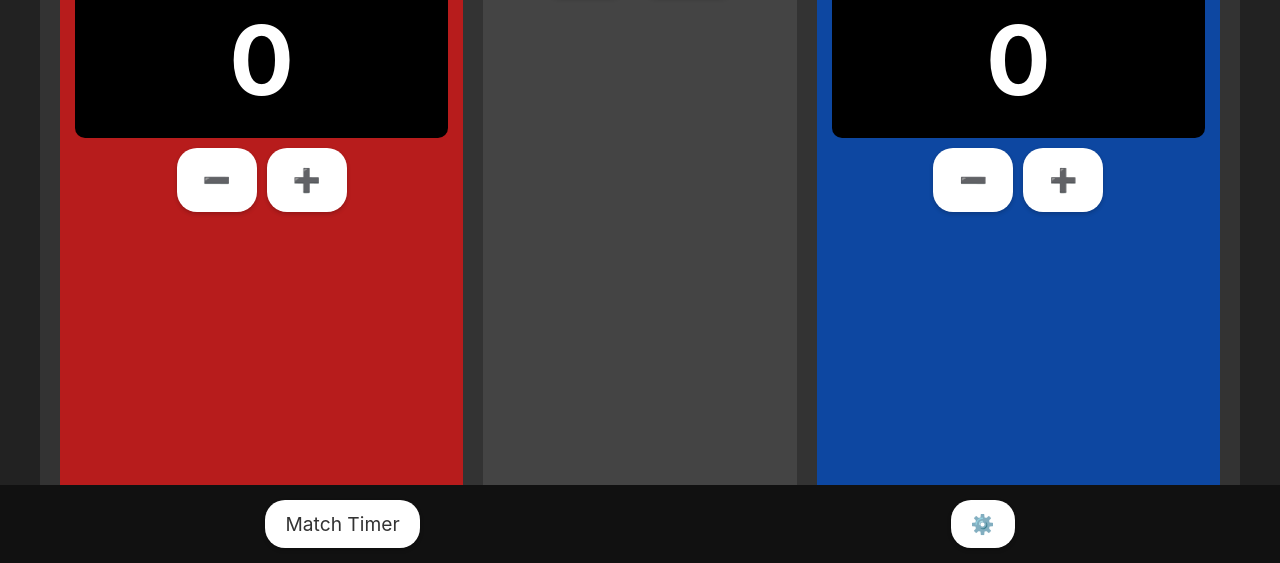
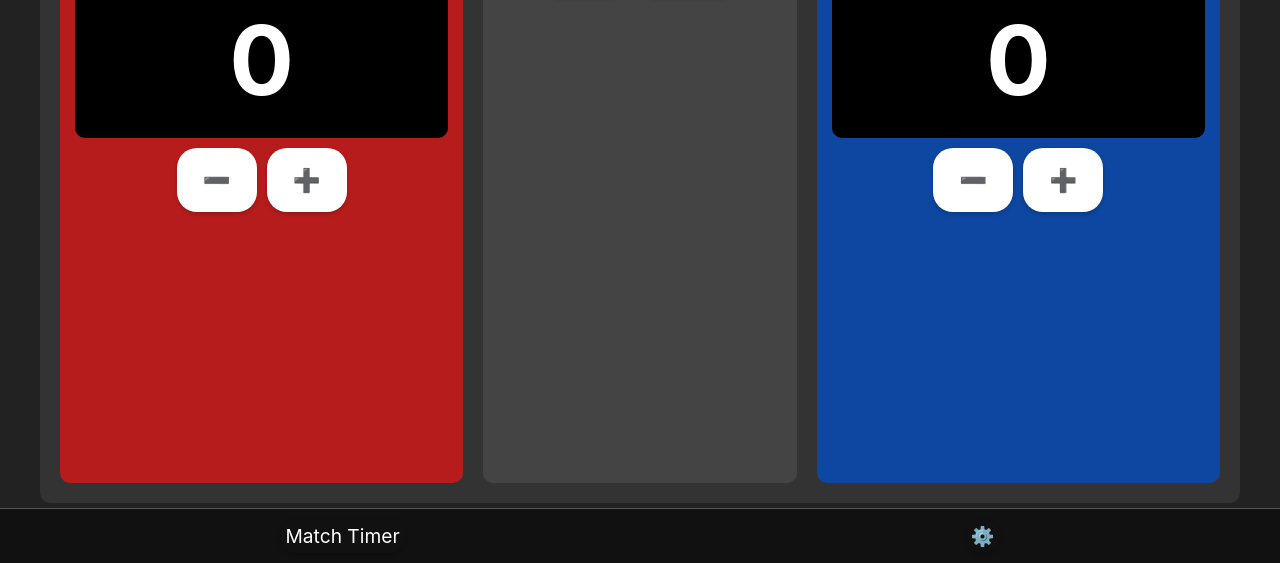
Before and after one commit to xinqyun1019/tangsoodomalaysia-score, a plain HTML site: page index.html in a window 1280 px wide. Shown: the part 237-800 px from the top of the page. Drawn offline with Linux system fonts and the light colour scheme.

Commit message:
Update styles.css

```diff
--- a/styles.css
+++ b/styles.css
@@ -19,26 +19,19 @@ body {
   padding: 10px;
 }
 
-/* Header */
-header h1 {
-  font-size: 2rem;
-  margin-bottom: 20px;
-}
-
-/* Scoreboard layout using CSS Grid */
+/* Scoreboard layout: full height up to footer */
 .scoreboard {
-  display: grid;
   width: 100%;
   max-width: 1200px;
-  flex: 1;
+  /* Subtract footer height (assumed 70px) from full viewport height */
+  min-height: calc(100vh - 70px);
   background: #333;
   padding: 20px;
   border-radius: 10px;
+  display: grid;
+  grid-template-columns: 1fr auto 1fr;
+  grid-template-areas: "red timer blue";
   gap: 20px;
-  /* Desktop: three columns */
-  grid-template-columns: 1fr auto 1fr;
-  grid-template-areas:
-    "red timer blue";
 }
 
 /* Team styling */
@@ -119,22 +112,27 @@ header h1 {
   gap: 10px;
 }
 
-/* Footer Bar */
+/* Footer Bar: minimalist style */
 .footer-bar {
   width: 100%;
-  background: #111;
-  padding: 15px 0;
   position: fixed;
   bottom: 0;
+  background: #111;
+  border-top: 1px solid #555;
+  padding: 10px 0;
   display: flex;
   justify-content: space-around;
 }
 .footer-bar button {
+  background: none;
+  border: none;
   font-size: 1.2rem;
-  padding: 12px 20px;
+  color: white;
+  padding: 5px;
+  cursor: pointer;
 }
 
-/* iOS-style buttons */
+/* iOS-style button appearance for non-footer buttons */
 button {
   background: #fff;
   color: #333;
@@ -221,7 +219,6 @@ button:hover {
 /* Responsive Styles */
 @media (max-width: 600px) {
   .scoreboard {
-    /* For mobile, use grid with two rows: timer on top, teams side by side */
     grid-template-columns: 1fr 1fr;
     grid-template-areas:
       "timer timer"
```
